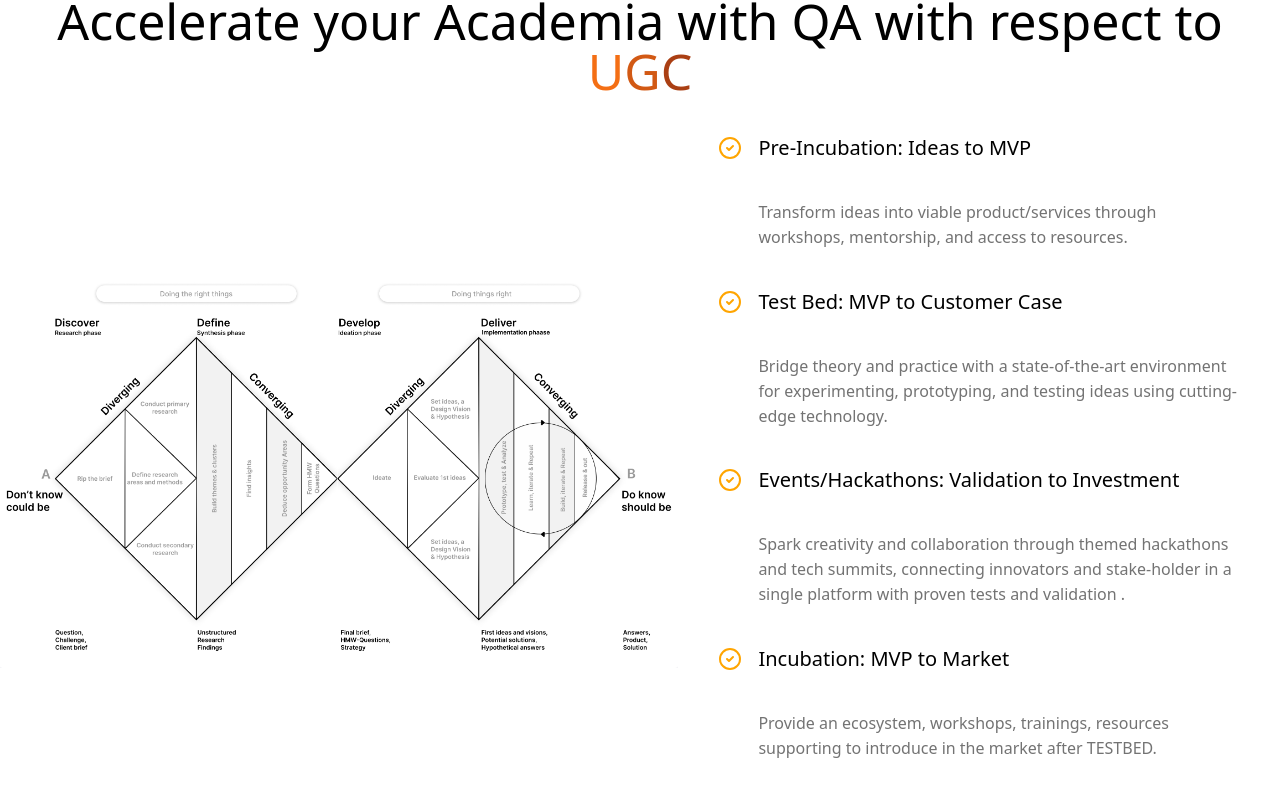
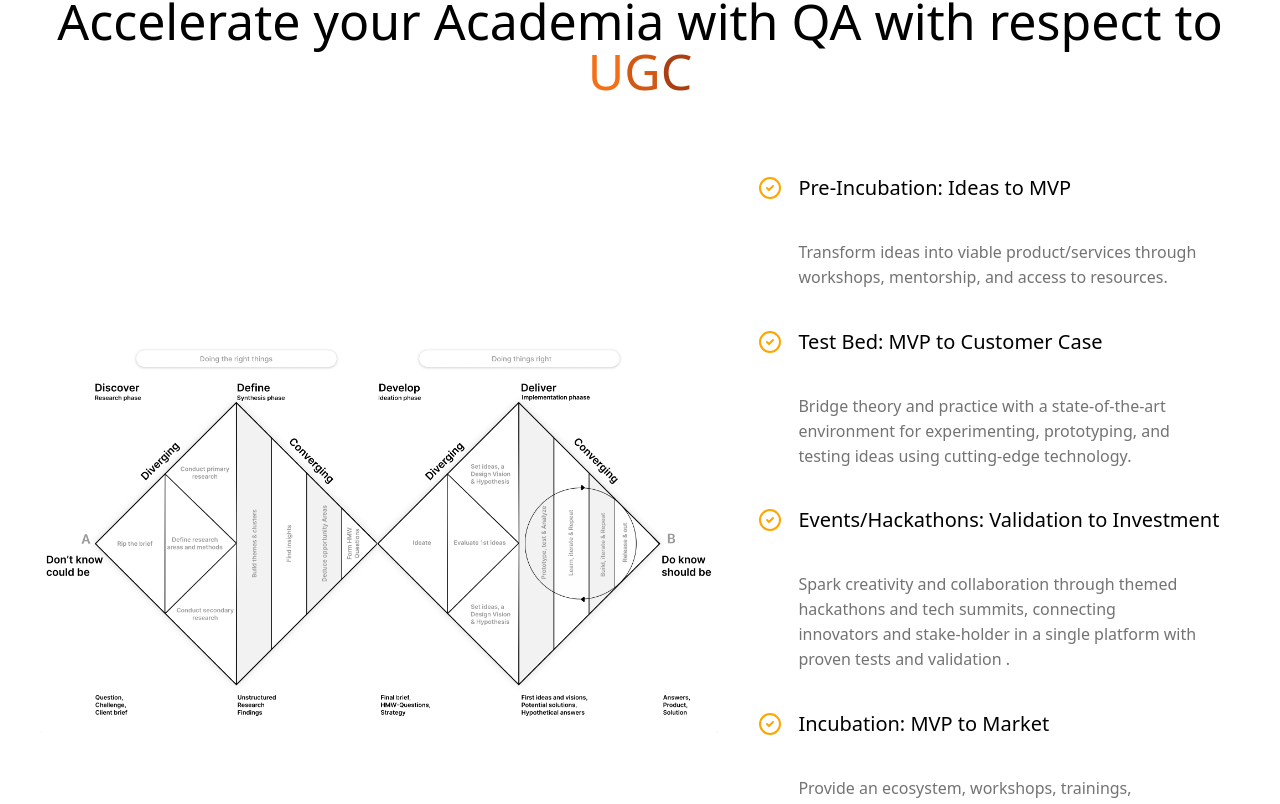
Before and after one commit to SanjeevRoyy/sumsnepal, a React (Vite) app: page / in a window 1280 px wide. Shown: the part 1370-2174 px from the top of the page. Built offline with nearby package versions, Linux system fonts and the light colour scheme.

Commit message:
fixes paddings in home page

```diff
--- a/src/components/Academia.jsx
+++ b/src/components/Academia.jsx
@@ -41,7 +41,7 @@ const Academia = () => {
           <span style={{ color: "#AA3F13" }}>C</span>
         </Text>
       </Box>
-      <Flex direction={isMobile ? "column" : "row"} align="center" gap={40}>
+      <Flex p={40} direction={isMobile ? "column" : "row"} align="center" gap={40}>
         <Image h={400} src={codeImg} alt="Coding" />
         <Box>
           {checklistItems.map((item, index) => {
```
Also changed, not shown: src/components/WhatWeDo.jsx (+7 -8 lines).
